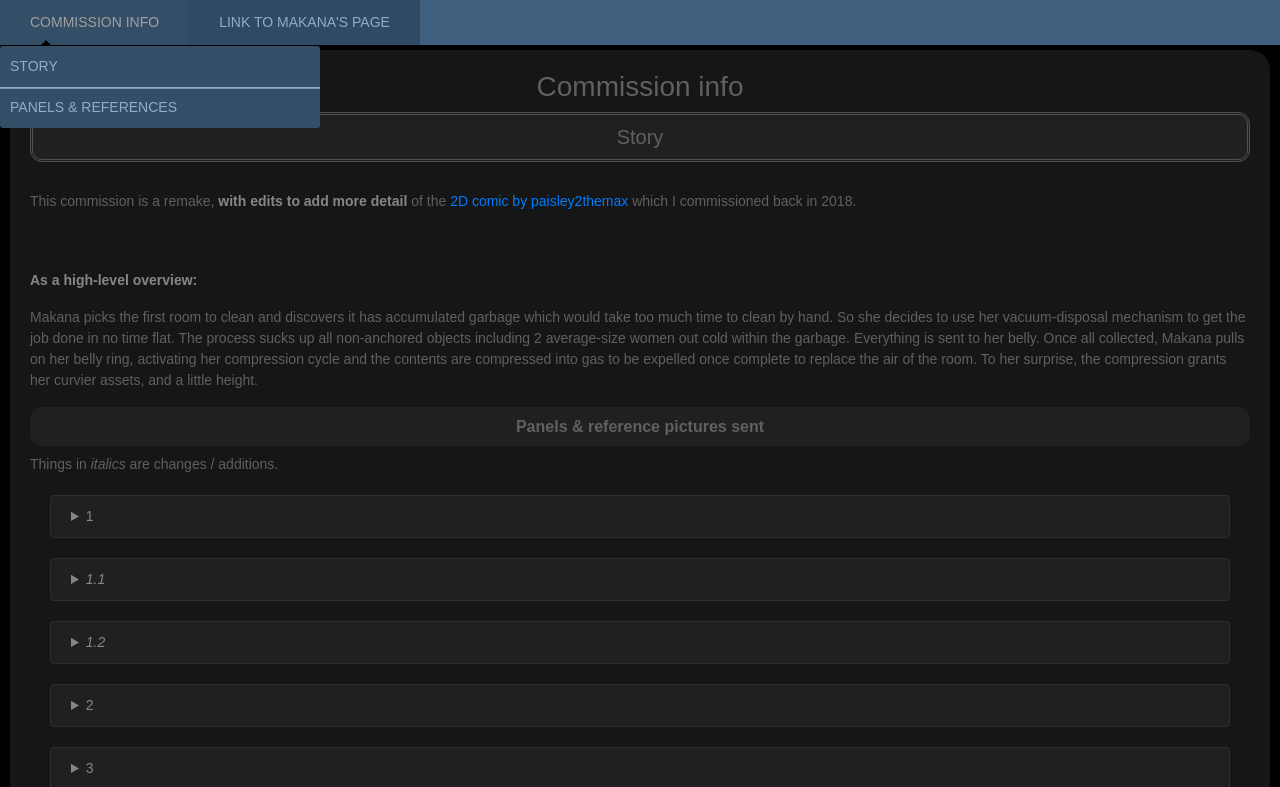
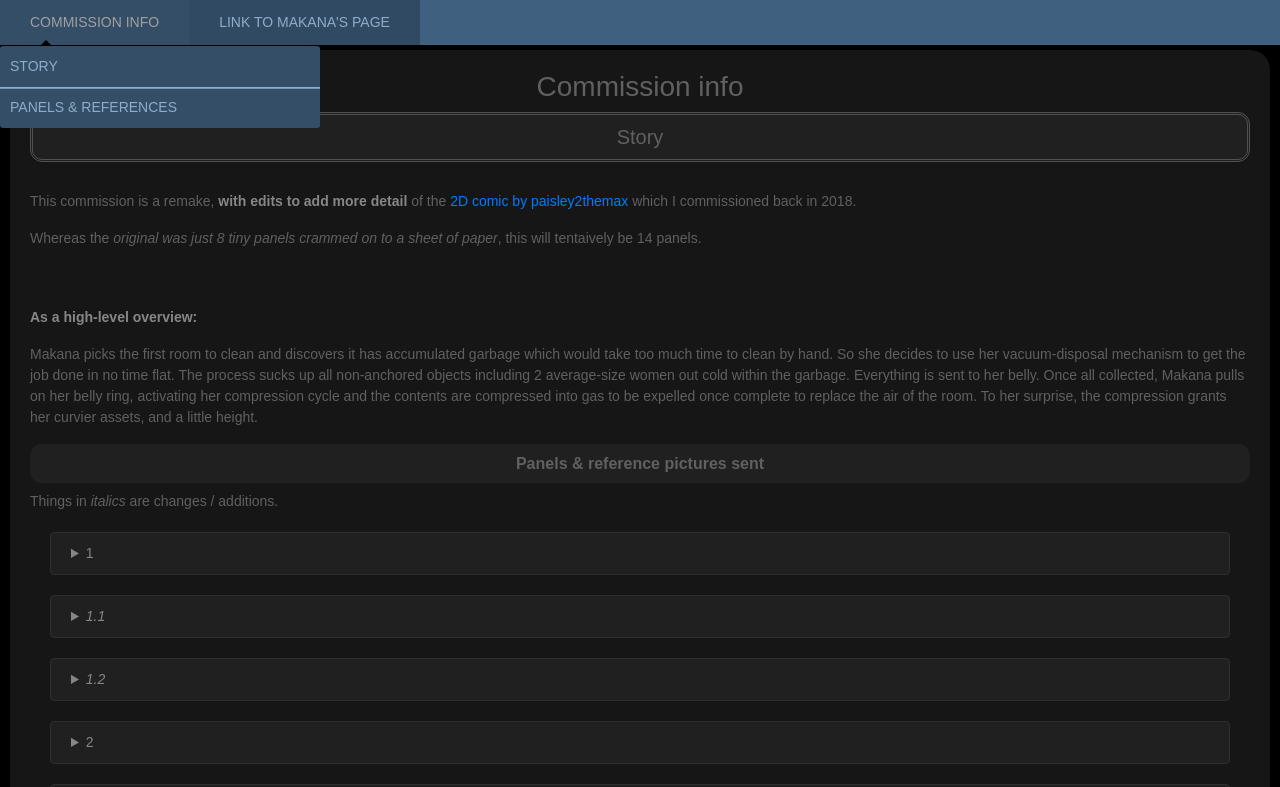
Before and after one commit to InstigatorREDBULL/InstigatorREDBULL.github.io, a plain HTML site: page sunny.html in a window 1280 px wide. Shown: the top 787 px of the page. Drawn offline with nearby package versions, Linux system fonts and the light colour scheme.

Commit message:
note about panels

```diff
--- a/sunny.html
+++ b/sunny.html
@@ -36,6 +36,8 @@
         <h5>Story</h5>
         <br>
         <p>This commission is a remake, <strong>with edits to add more detail</strong> of the <a href="https://www.deviantart.com/paisley2themax/art/Commission-Maid-Vore-and-Fart-829669965">2D comic by paisley2themax</a> which I commissioned back in 2018.</p>
+
+        <p>Whereas the <i>original was just 8 tiny panels crammed on to a sheet of paper</i>, this will tentaively be 14 panels.</p>
 
         <br /><br />
         <p><strong>As a high-level overview:</strong></p>
```
